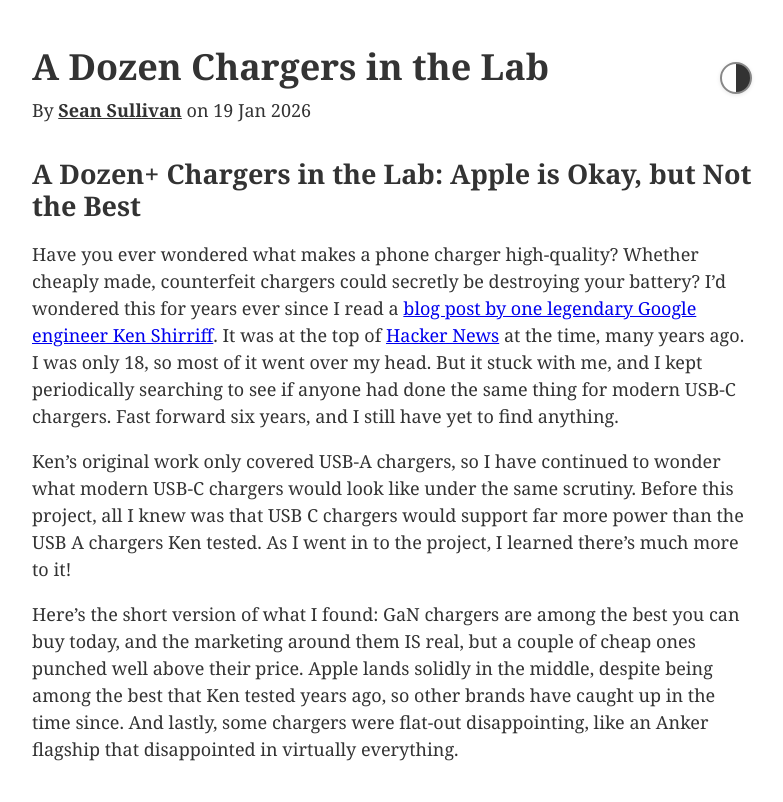
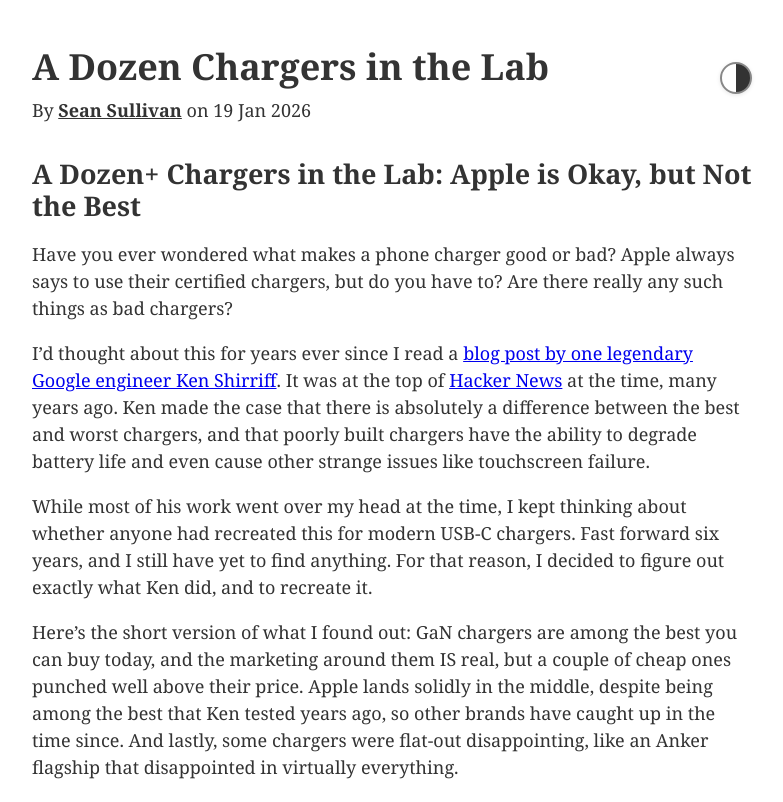
Before and after one commit to 0sps/sull1van.com, a Jekyll site: the page built from _posts/2026-01-19-a-dozen-chargers-in-the-lab.md, in a window 1280 px wide and 900 px high, cut to the strip 0-802 px from the top of the window. Shown: the whole strip, without its empty margins (248-1031 px from the left). Built offline with Jekyll 4.4.1, drawn with Linux system fonts in a browser that asks for light colours.

Commit message:
new text

```diff
--- a/_posts/2026-01-19-a-dozen-chargers-in-the-lab.md
+++ b/_posts/2026-01-19-a-dozen-chargers-in-the-lab.md
@@ -275,11 +275,13 @@
 
 <!-- INTRO: Write your opening paragraph(s) here. Why did you test this? What inspired you? (e.g. Ken Shirriff) What is the reader going to learn? -->
 
-Have you ever wondered what makes a phone charger high-quality? Whether cheaply made, counterfeit chargers could secretly be destroying your battery? I'd wondered this for years ever since I read a [blog post by one legendary Google engineer Ken Shirriff](https://www.righto.com/2012/10/a-dozen-usb-chargers-in-lab-apple-is.html). It was at the top of [Hacker News](https://news.ycombinator.com/) at the time, many years ago. I was only 18, so most of it went over my head. But it stuck with me, and I kept periodically searching to see if anyone had done the same thing for modern USB-C chargers. Fast forward six years, and I still have yet to find anything.
-
- Ken's original work only covered USB-A chargers, so I have continued to wonder what modern USB-C chargers would look like under the same scrutiny. Before this project, all I knew was that USB C chargers would support far more power than the USB A chargers Ken tested. As I went in to the project, I learned there's much more to it!
-
-Here's the short version of what I found: GaN chargers are among the best you can buy today, and the marketing around them IS real, but a couple of cheap ones punched well above their price. Apple lands solidly in the middle, despite being among the best that Ken tested years ago, so other brands have  caught up in the time since. And lastly, some chargers were flat-out disappointing, like an Anker flagship that disappointed in virtually everything.
+Have you ever wondered what makes a phone charger good or bad? Apple always says to use their certified chargers, but do you have to? Are there really any such things as bad chargers?
+
+I'd thought about this for years ever since I read a [blog post by one legendary Google engineer Ken Shirriff](https://www.righto.com/2012/10/a-dozen-usb-chargers-in-lab-apple-is.html). It was at the top of [Hacker News](https://news.ycombinator.com/) at the time, many years ago. Ken made the case that there is absolutely a difference between the best and worst chargers, and that poorly built chargers have the ability to degrade battery life and even cause other strange issues like touchscreen failure.
+
+While most of his work went over my head at the time, I kept thinking about whether anyone had recreated this for modern USB-C chargers. Fast forward six years, and I still have yet to find anything. For that reason, I decided to figure out exactly what Ken did, and to recreate it.
+
+Here's the short version of what I found out: GaN chargers are among the best you can buy today, and the marketing around them IS real, but a couple of cheap ones punched well above their price. Apple lands solidly in the middle, despite being among the best that Ken tested years ago, so other brands have  caught up in the time since. And lastly, some chargers were flat-out disappointing, like an Anker flagship that disappointed in virtually everything.
 
 <br>
 
```
Also changed, not shown: 2 other files.
